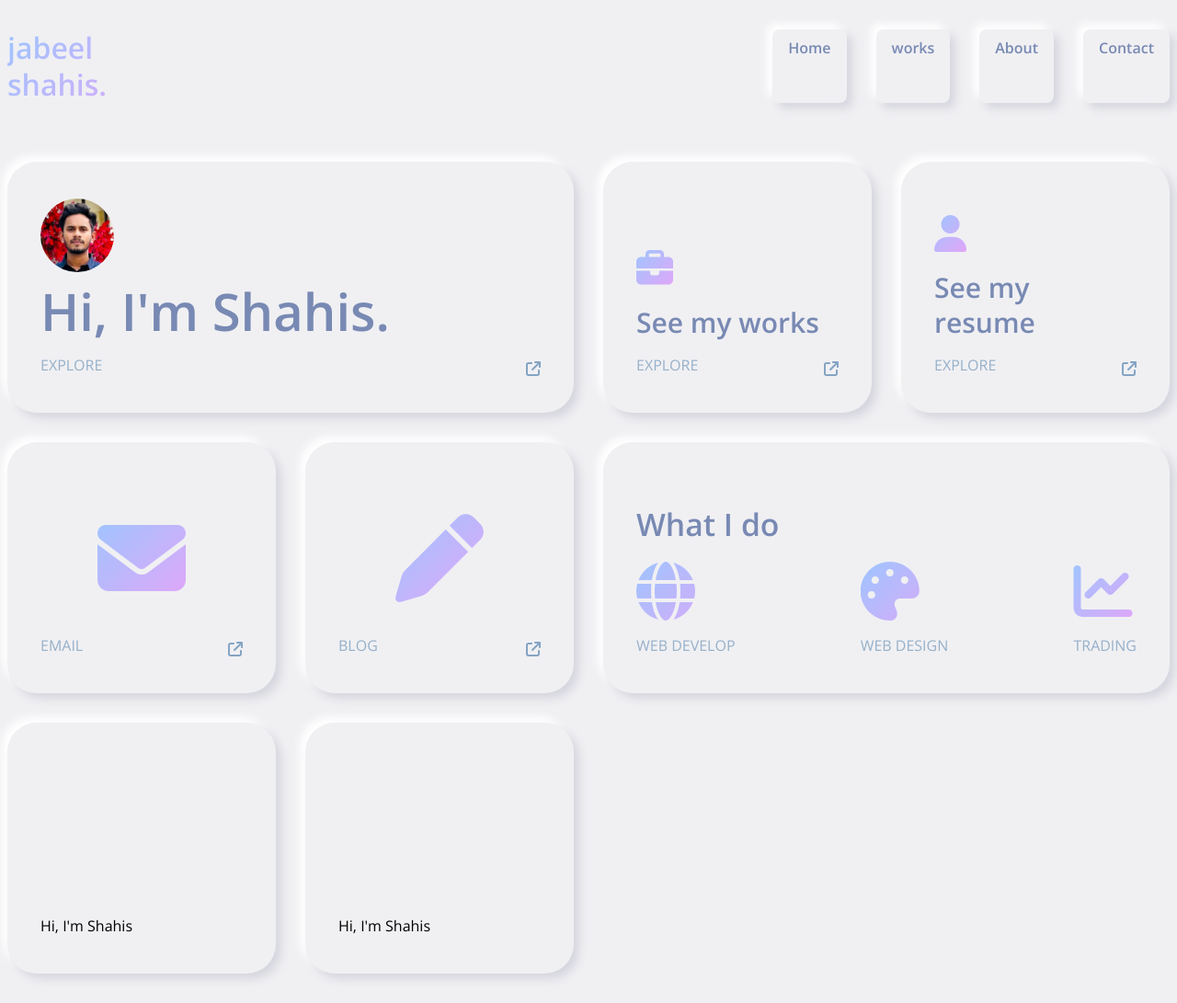
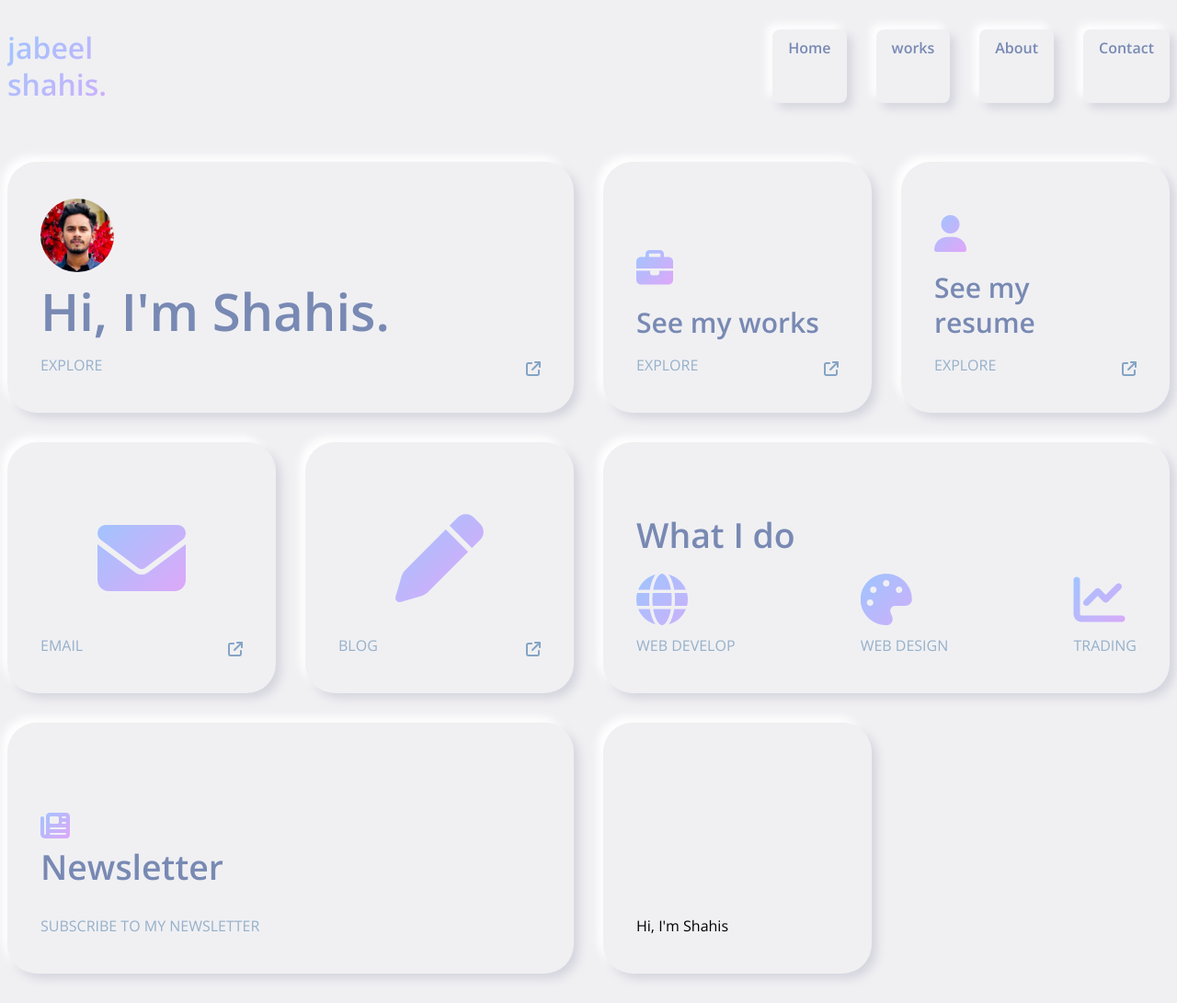
Before and after one commit to shahisiiii/minifolio, a plain HTML site: page index.html in a window 1280 px wide. Shown: the whole page at 92% size. Drawn offline with nearby package versions, Linux system fonts and the light colour scheme.

Commit message:
newsletter

```diff
--- a/index.html
+++ b/index.html
@@ -75,6 +75,7 @@
                 </a>
             </div>
             <div class="grid-box box-6">
+                <a href="">
                     <div class="whatido-main-text"><h3>What I do</h3></div>
                     <div class="whatido-icons">
                         <div>
@@ -91,8 +92,22 @@
                         </div>
                     </div>
                     <div></div>
+                </a>
             </div>
-            <div class="grid-box box-7">Hi, I'm Shahis</div>
+            <div class="grid-box box-7">
+                <div>
+                    <div class="whatido-icon " ><i class="fa-solid fa-newspaper logo"></i></div>
+                    <div class="whatido-main-text"><h3>Newsletter</h3></div>
+                </div>
+                <div>
+                    <div class="whatido-bottom-text" >SUBSCRIBE TO MY NEWSLETTER</div>
+                </div>
+                <div>
+                    <div></div>
+                    <div></div>
+                </div>
+
+            </div>
             <div class="grid-box box-8">Hi, I'm Shahis</div>
 
         </section>
--- a/style.css
+++ b/style.css
@@ -463,15 +463,19 @@ nav{
 .whatido-bottom-text{
     width: 100%;
     color: var(--clr-bottom-content);
-    margin-top: 15px;
+    margin-top: 10px;
     margin-bottom: 0;
 
 }
 .whatido-icon{
-    font-size: 4rem;
+    font-size: 3.5rem;
 }
 
 .whatido-main-text{
-    font-size: 1.8rem;
+    font-size: 2rem;
     margin-bottom: 20px;
 }
+
+.box-7{
+    grid-area: 3/1/3/3;
+}
```
Lines whose indentation alone changed are shown as unchanged.
